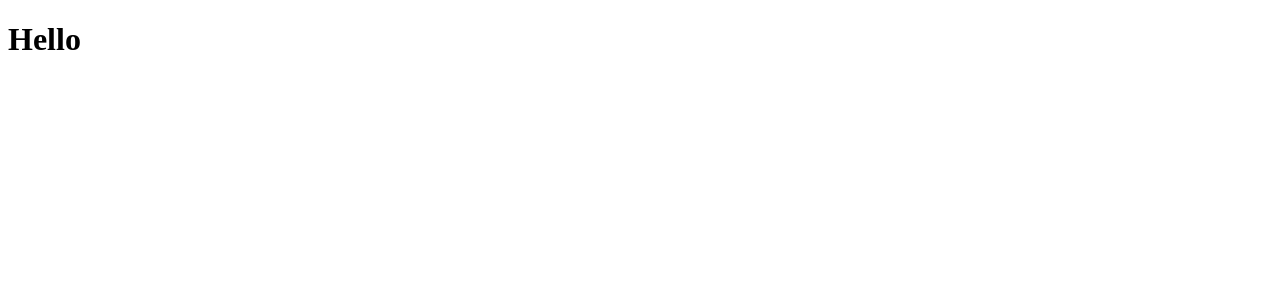
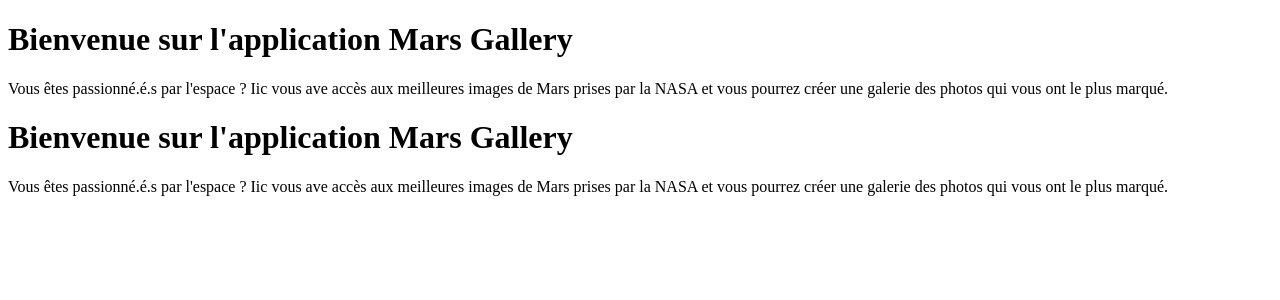
Before and after one commit to dkm94/Mars-images-gallery, an Angular app: page /home in a window 1280 px wide. Before the commit this address led to /. Shown: the top 300 px of the page. Built offline with nearby package versions, Linux system fonts and the light colour scheme.

Commit message:
add header component

```diff
--- a/src/app/app-routing.module.ts
+++ b/src/app/app-routing.module.ts
@@ -1,7 +1,10 @@
 import { NgModule } from '@angular/core';
 import { RouterModule, Routes } from '@angular/router';
+import { HomeComponent } from './pages/home/home.component';
 
-const routes: Routes = [];
+const routes: Routes = [
+  { path: 'home', component: HomeComponent}
+];
 
 @NgModule({
   imports: [RouterModule.forRoot(routes)],
--- a/src/app/app.component.html
+++ b/src/app/app.component.html
@@ -1,2 +1,3 @@
-<h1>Hello</h1>
+<!-- <nav></nav> -->
 <router-outlet></router-outlet>
+<app-home></app-home>
--- a/src/app/app.module.ts
+++ b/src/app/app.module.ts
@@ -4,11 +4,13 @@ import { BrowserModule } from '@angular/platform-browser';
 import { AppRoutingModule } from './app-routing.module';
 import { AppComponent } from './app.component';
 import { HomeComponent } from './pages/home/home.component';
+import { HeaderComponent } from './header/header.component';
 
 @NgModule({
   declarations: [
     AppComponent,
-    HomeComponent
+    HomeComponent,
+    HeaderComponent
   ],
   imports: [
     BrowserModule,
--- /dev/null
+++ b/src/app/header/header.component.html
@@ -0,0 +1 @@
+<p>header works!</p>
--- /dev/null
+++ b/src/app/header/header.component.ts
@@ -0,0 +1,15 @@
+import { Component, OnInit } from '@angular/core';
+
+@Component({
+  selector: 'app-header',
+  templateUrl: './header.component.html',
+  styleUrls: ['./header.component.css']
+})
+export class HeaderComponent implements OnInit {
+
+  constructor() { }
+
+  ngOnInit(): void {
+  }
+
+}
--- a/src/app/pages/home/home.component.html
+++ b/src/app/pages/home/home.component.html
@@ -1 +1,4 @@
-<p>home works!</p>
+<h1>Bienvenue sur l'application Mars Gallery</h1>
+<span>Vous êtes passionné.é.s par l'espace ? Iic vous ave accès aux meilleures images de Mars prises par la NASA et vous pourrez créer
+    une galerie des photos qui vous ont le plus marqué.
+</span>
```
Also changed, not shown: src/app/header/header.component.css (added).
